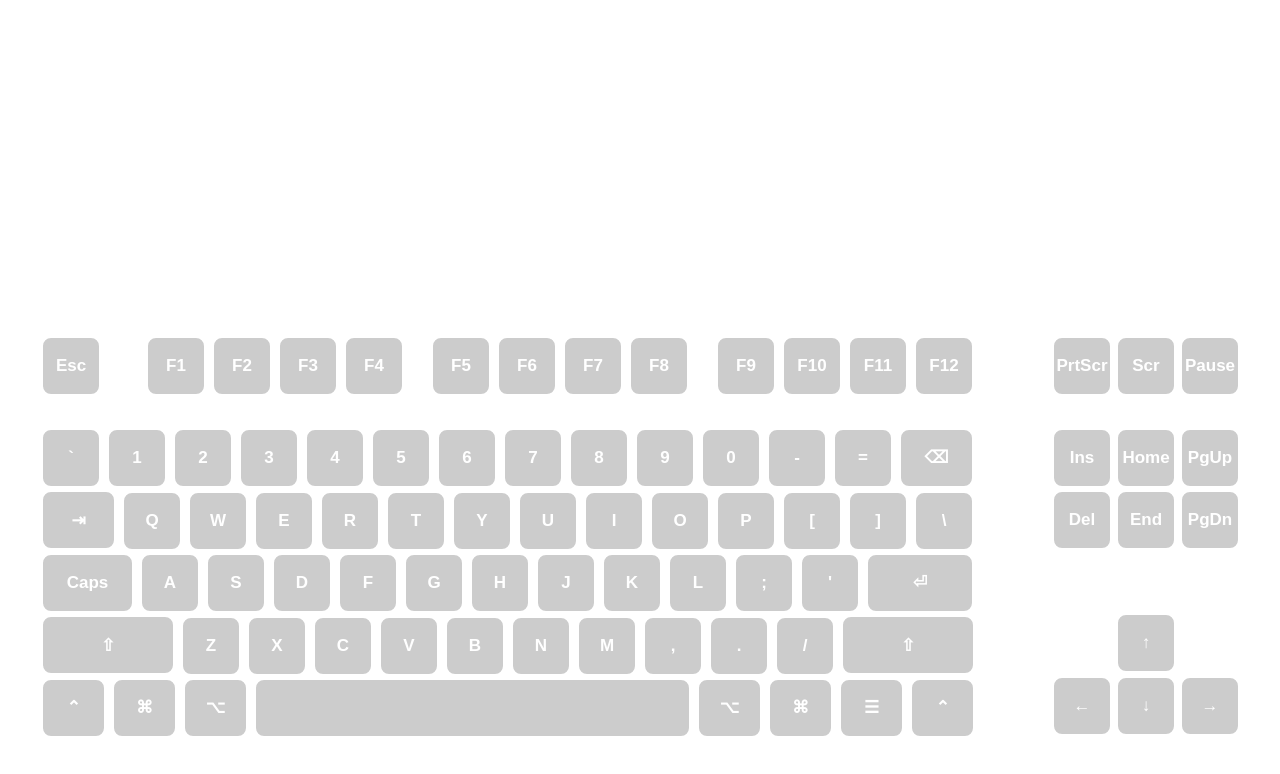
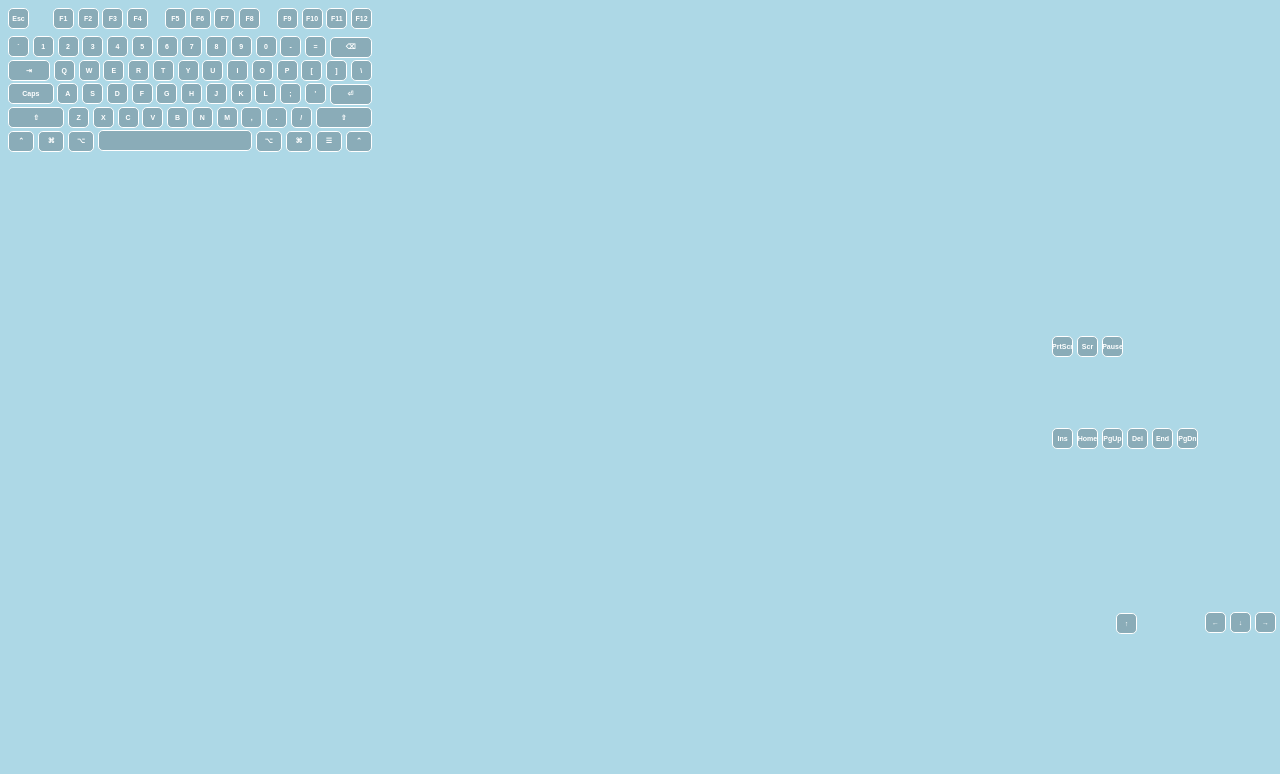
Before and after one commit to SplitmediaLabsLimited/input-visualizer, a website with bundled scripts: page index.html in a window 1280 px wide. Shown: the top 774 px of the page. Built offline with nearby package versions, Linux system fonts and the light colour scheme.

Commit message:
feat: initial set of changes to allow reliable resizing

```diff
--- a/css/style.css
+++ b/css/style.css
@@ -6,6 +6,9 @@ html, body {
 body {
   margin: 0;
   overflow: hidden;
+  font-size: 7px;
+
+  background: lightblue;
 }
 
 body * {
@@ -14,7 +17,7 @@ body * {
   -webkit-user-select: none;
 }
 
-[draggable] { /* TODO: add draggability */;
+[data-section] {
   cursor: move;
   position: fixed;
 }
@@ -22,7 +25,6 @@ body * {
 .glow {
   font-family: sans-serif;
   font-weight: bold;
-  font-size: 17px;
 }
 
 .glow.activated {
@@ -46,35 +48,6 @@ body * {
   display: none;
 }
 
-[data-section=function] {
-  width: 960px;
-  height: 65px;
-}
-
-[data-section=alpha] {
-  width: 960px;
-  height: 319px;
-}
-
-[data-section=scroll] {
-  width: 230px;
-  height: 66px;
-}
-
-[data-section=navigation] {
-  width: 230px;
-  height: 123px;
-}
-
-[data-section=arrow] {
-  width: 230px;
-  height: 123px;
-}
-
-[data-section=numpad] {
-  width: 249px;
-  height: 314px;
-}
 
 [data-section=scroll],
 [data-section=navigation],
@@ -85,8 +58,8 @@ body * {
 
 .key {
   background: rgba(0, 0, 0, 0.2);
-  border: 2px solid rgba(255, 255, 255, 1);
-  border-radius: 10px;
+  border: 0.15em solid rgba(255, 255, 255, 1);
+  border-radius: 0.7em;
 
   display: inline-flex;
   align-items: center;
@@ -94,9 +67,8 @@ body * {
 }
 
 .key {
-  height: 0;
-  width: 60px;
-  padding: 28px 0;
+  height: 3em;
+  width: 3em;
   margin: 1px;
 }
 
@@ -139,13 +111,13 @@ body * {
 
 /* Initial positions */
 [data-section=alpha] {
-  left: 40px;
-  top: 427px;
+  left: 1em;
+  top: 5em;
 }
 
 [data-section=function] {
-  left: 40px;
-  top: 335px;
+  left: 1em;
+  top: 1em;
 }
 
 [data-section=scroll] {
@@ -223,36 +195,29 @@ body * {
 
 /* Keyboard function section sizes */
 .key[code='Esc'] {
-  margin-right: 40px;
+  margin-right: 3em;
 }
 
 .key[code='F4'],
 .key[code='F8'] {
-  margin-right: 22px;
+  margin-right: 2em;
 }
 
 
 /* Keyboard alpha section sizes */
-.key[code='Backspace'] {
-  width: 75px;
-  line-height: 20px;
-}
-
-.key[code='Tab'] {
-  width: 75px;
+.key[code='Backspace'],
+.key[code='Tab'],
+.key[code='Enter'] {
+  width: 6em;
 }
 
 .key[code='CapsLock'] {
-  width: 93px;
-}
-
-.key[code='Enter'] {
-  width: 108px;
+  width: 6.5em;
 }
 
 .key[code='LShift'],
 .key[code='RShift'] {
-  width: 134px;
+  width: 8.05em;
 }
 
 .key[code='LCtrl'],
@@ -262,9 +227,9 @@ body * {
 .key[code='LAlt'],
 .key[code='RAlt'],
 .key[code='Menu'] {
-  width: 65px;
+  width: 3.75em;
 }
 
 .key[code='Space'] {
-  width: 437px;
+  width: 22em;
 }
--- a/index.html
+++ b/index.html
@@ -9,7 +9,7 @@
     <link rel="stylesheet" href="css/style.css" />
   </head>
   <body>
-    <div data-section="function" draggable="true">
+    <div data-section="function">
     <div class="key glow" code="Esc">Esc</div>
     <div class="key glow" code="F1">F1</div>
     <div class="key glow" code="F2">F2</div>
@@ -25,7 +25,7 @@
     <div class="key glow" code="F12">F12</div>
   </div>
 
-  <div data-section="alpha" draggable="true">
+  <div data-section="alpha">
     <div class="key glow" code="`">`</div>
     <div class="key glow" code="1">1</div>
     <div class="key glow" code="2">2</div>
@@ -93,13 +93,13 @@
     <div class="key glow" code="RCtrl">&#8963</div>
   </div>
 
-  <div data-section="scroll" draggable="true">
+  <div data-section="scroll">
     <div class="key glow" code="PrtScr">PrtScr</div>
     <div class="key glow" code="ScrollLock">Scr</div>
     <div class="key glow" code="Pause">Pause</div>
   </div>
 
-  <div data-section="navigation" draggable="true">
+  <div data-section="navigation">
     <div class="key glow" code="Insert">Ins</div>
     <div class="key glow" code="Home">Home</div>
     <div class="key glow" code="PageUp">PgUp</div>
@@ -108,14 +108,14 @@
     <div class="key glow" code="PageDown">PgDn</div>
   </div>
 
-  <div data-section="arrow" draggable="true">
+  <div data-section="arrow">
     <div class="key glow" code="Up">&#x2191</div>
     <div class="key glow" code="Left">&#x2190</div>
     <div class="key glow" code="Down">&#x2193</div>
     <div class="key glow" code="Right">&#x2192</div>
   </div>
 
-  <div data-section="numpad" draggable="true">
+  <div data-section="numpad">
     <div class="numpad-left">
       <div class="key glow" code="NumLock">Num</div>
       <div class="key glow" code="Divide">/</div>
@@ -141,7 +141,7 @@
 
   </div>
 
-  <div id="mouse" data-section="mouse" draggable="true">
+  <div id="mouse" data-section="mouse">
     <div id="mouse_left" class="glow">L</div>
     <div id="mouse_middle" class="glow">
       <div id="mouse_scroll_up" class="glow"></div>
```
